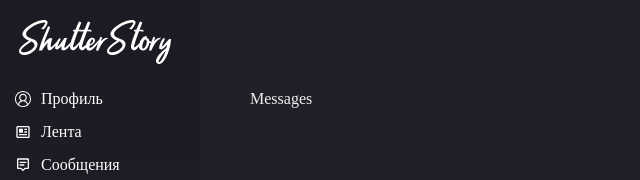
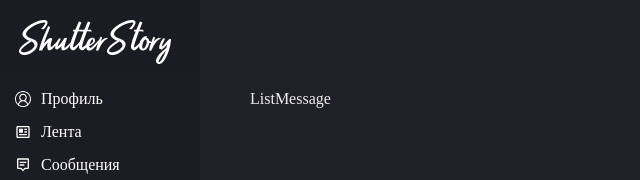
Before and after one commit to BoobekKalmatov/shutter, a React (Create React App) app: page /Messages in a window 1280 px wide. Shown: the top 180 px of the page, without its empty margins (0-640 px from the left). Built offline with nearby package versions, Linux system fonts and the light colour scheme.

Commit message:
add new component ListMessage

```diff
--- /dev/null
+++ b/src/components/Messages/ListMessage/ListMessage.jsx
@@ -0,0 +1,9 @@
+import React from 'react'
+
+function ListMessage() {
+  return (
+    <div>ListMessage</div>
+  )
+}
+
+export default ListMessage
--- a/src/components/Messages/Messages.jsx
+++ b/src/components/Messages/Messages.jsx
@@ -1,7 +1,26 @@
-import React from 'react'
+import React, { useState } from 'react';
+import ListMessage from './ListMessage/ListMessage';
+import styles from './Message.module.css';
 
-export default function Messages() {
+
+function Messages() {
+
+  const [myMessage, setMyMessage] = useState([]);
+  const [youMessage, setYouMessage] = useState([])
+
   return (
-    <div>Messages</div>
+    <>
+
+      <div className={styles.messageComponent}>
+        <ListMessage/>
+
+        <div className={styles.chatComponent}>
+
+        </div>
+      </div>
+
+    </>
   )
 }
+
+export default Messages
```
